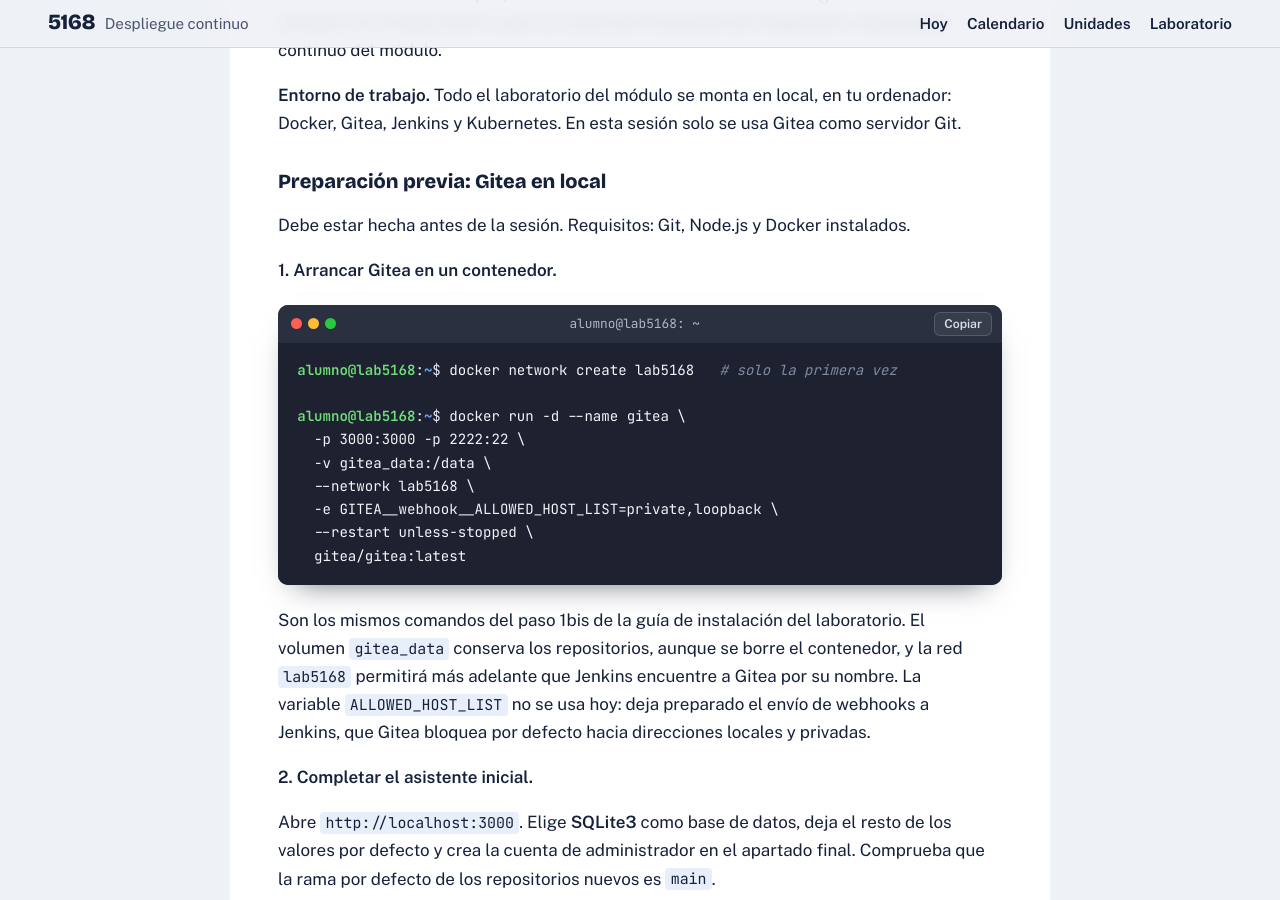
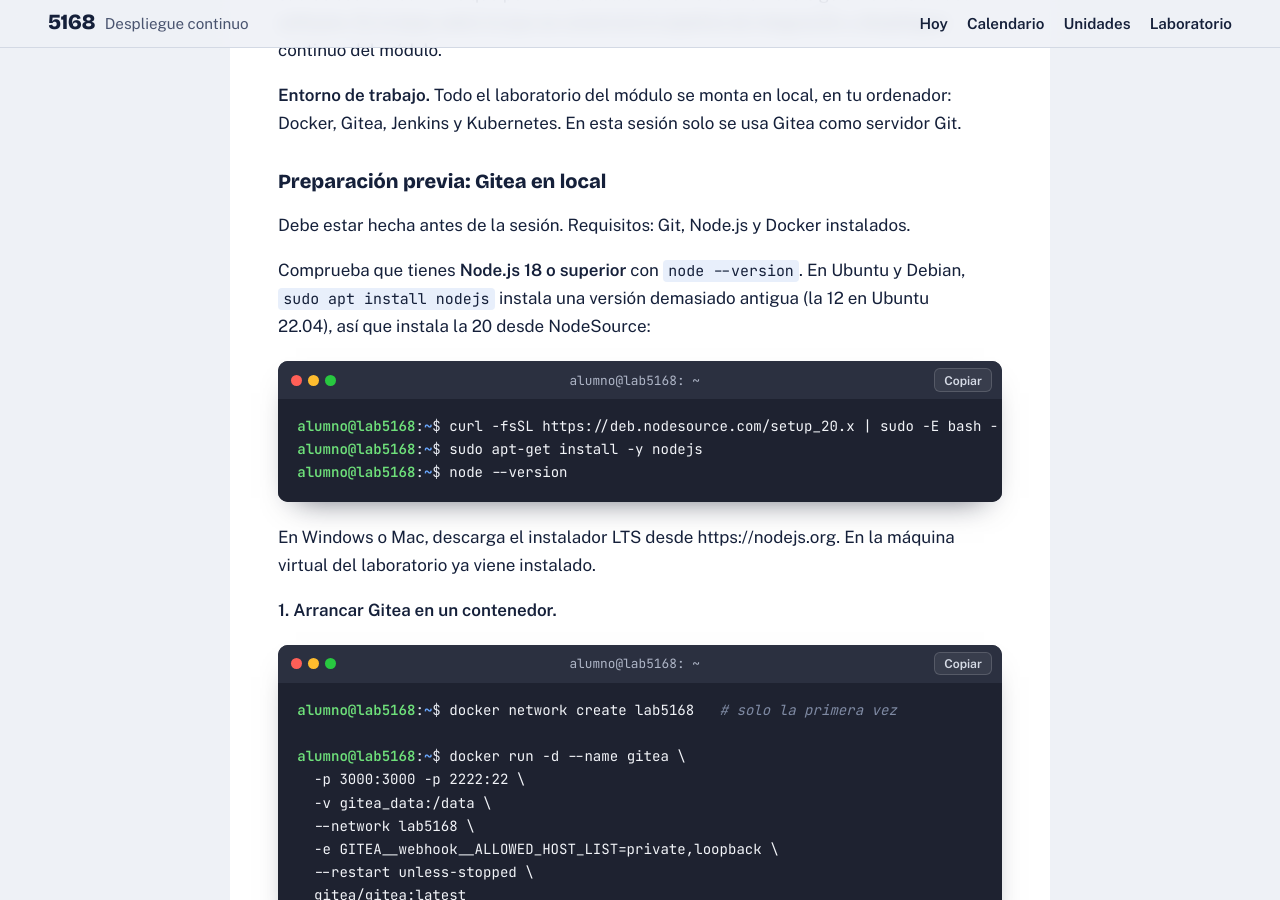
Before and after one commit to sergio79cs/modulo5168, a Jekyll site: the page built from ut01/sesion1.md, in a window 1280 px wide and 900 px high, scrolled down 521 px. Built offline with Jekyll 4.4.1, drawn with Linux system fonts in a browser that asks for light colours; our own code applies the rules of GitHub Pages for plain Markdown files.

Commit message:
Sesión 1: práctica 3 reescrita e instalación de Node

````diff
--- a/ut01/sesion1.md
+++ b/ut01/sesion1.md
@@ -9,6 +9,16 @@
 ### Preparación previa: Gitea en local
 
 Debe estar hecha antes de la sesión. Requisitos: Git, Node.js y Docker instalados.
+
+Comprueba que tienes **Node.js 18 o superior** con `node --version`. En Ubuntu y Debian, `sudo apt install nodejs` instala una versión demasiado antigua (la 12 en Ubuntu 22.04), así que instala la 20 desde NodeSource:
+
+```
+curl -fsSL https://deb.nodesource.com/setup_20.x | sudo -E bash -
+sudo apt-get install -y nodejs
+node --version
+```
+
+En Windows o Mac, descarga el instalador LTS desde https://nodejs.org. En la máquina virtual del laboratorio ya viene instalado.
 
 **1. Arrancar Gitea en un contenedor.**
 
````
